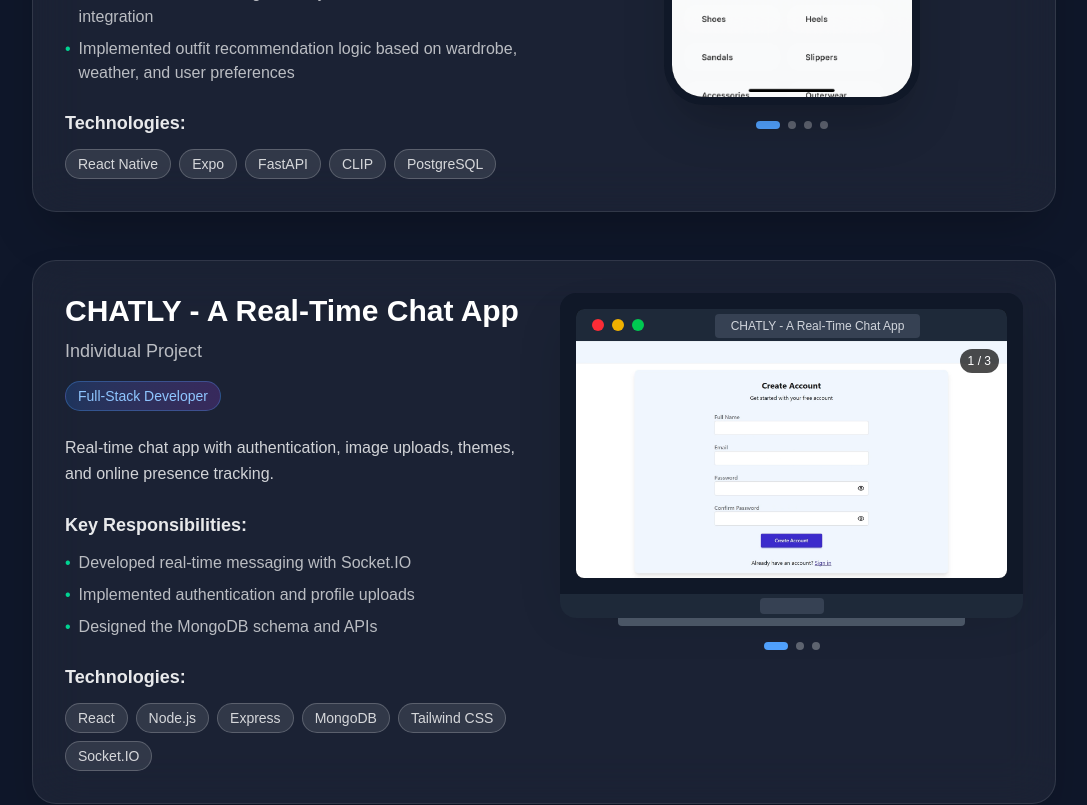
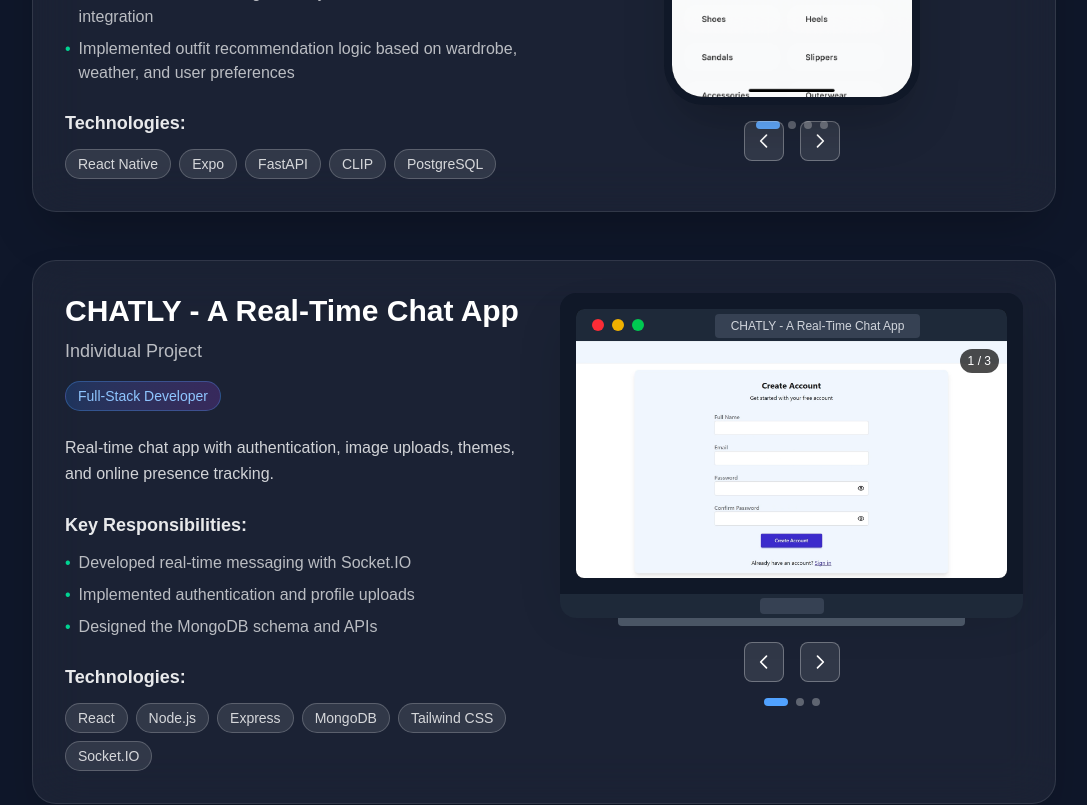
Before and after one commit to SachiniKalansooriya/my-portfolio, a Next.js app: page / in a window 1280 px wide. Shown: the part 5020-5825 px from the top of the page, without its empty margins (96-1183 px from the left). Built offline with nearby package versions, Linux system fonts and the light colour scheme.

Commit message:
change project arrows

```diff
--- a/src/app/page.tsx
+++ b/src/app/page.tsx
@@ -725,32 +725,7 @@ export default function Home() {
                               />
                             </div>
 
-                            {/* Navigation Arrows for Mobile */}
-                            {project.images.length > 1 && (
-                              <>
-                                {/* Previous Button */}
-                                <button
-                                  onClick={() => prevImage(project.id, project.images.length)}
-                                  className="absolute left-2 top-1/2 -translate-y-1/2 w-8 h-8 bg-black/70 hover:bg-black/90 text-white rounded-full flex items-center justify-center opacity-0 group-hover:opacity-100 transition-all duration-300 hover:scale-110 z-20"
-                                  suppressHydrationWarning
-                                >
-                                  <svg className="w-4 h-4" fill="none" stroke="currentColor" viewBox="0 0 24 24">
-                                    <path strokeLinecap="round" strokeLinejoin="round" strokeWidth={2} d="M15 19l-7-7 7-7" />
-                                  </svg>
-                                </button>
 
-                                {/* Next Button */}
-                                <button
-                                  onClick={() => nextImage(project.id, project.images.length)}
-                                  className="absolute right-2 top-1/2 -translate-y-1/2 w-8 h-8 bg-black/70 hover:bg-black/90 text-white rounded-full flex items-center justify-center opacity-0 group-hover:opacity-100 transition-all duration-300 hover:scale-110 z-20"
-                                  suppressHydrationWarning
-                                >
-                                  <svg className="w-4 h-4" fill="none" stroke="currentColor" viewBox="0 0 24 24">
-                                    <path strokeLinecap="round" strokeLinejoin="round" strokeWidth={2} d="M9 5l7 7-7 7" />
-                                  </svg>
-                                </button>
-                              </>
-                            )}
 
                             {/* Image Counter for Mobile */}
                             {project.images.length > 1 && (
@@ -760,6 +735,33 @@ export default function Home() {
                             )}
                           </div>
                         </div>
+
+                        {/* Navigation Arrows for Mobile - Below the frame */}
+                        {project.images.length > 1 && (
+                          <div className="flex justify-center mt-4 space-x-4">
+                            {/* Previous Button */}
+                            <button
+                              onClick={() => prevImage(project.id, project.images.length)}
+                              className="w-10 h-10 bg-white/10 hover:bg-white/20 text-white border border-white/30 rounded-lg flex items-center justify-center transition-all duration-300 hover:scale-110 hover:border-blue-400/50"
+                              suppressHydrationWarning
+                            >
+                              <svg className="w-5 h-5" fill="none" stroke="currentColor" viewBox="0 0 24 24">
+                                <path strokeLinecap="round" strokeLinejoin="round" strokeWidth={2} d="M15 19l-7-7 7-7" />
+                              </svg>
+                            </button>
+
+                            {/* Next Button */}
+                            <button
+                              onClick={() => nextImage(project.id, project.images.length)}
+                              className="w-10 h-10 bg-white/10 hover:bg-white/20 text-white border border-white/30 rounded-lg flex items-center justify-center transition-all duration-300 hover:scale-110 hover:border-blue-400/50"
+                              suppressHydrationWarning
+                            >
+                              <svg className="w-5 h-5" fill="none" stroke="currentColor" viewBox="0 0 24 24">
+                                <path strokeLinecap="round" strokeLinejoin="round" strokeWidth={2} d="M9 5l7 7-7 7" />
+                              </svg>
+                            </button>
+                          </div>
+                        )}
                       </div>
                     ) : (
                       /* Laptop Frame for Web Apps */
@@ -796,35 +798,11 @@ export default function Home() {
                               {/* Navigation Arrows for Laptop */}
                               {project.images.length > 1 && (
                                 <>
-                                  {/* Previous Button */}
-                                  <button
-                                    onClick={() => prevImage(project.id, project.images.length)}
-                                    className="absolute left-2 top-1/2 -translate-y-1/2 w-8 h-8 bg-black/70 hover:bg-black/90 text-white rounded-full flex items-center justify-center opacity-0 group-hover:opacity-100 transition-all duration-300 hover:scale-110 z-20"
-                                    suppressHydrationWarning
-                                  >
-                                    <svg className="w-4 h-4" fill="none" stroke="currentColor" viewBox="0 0 24 24">
-                                      <path strokeLinecap="round" strokeLinejoin="round" strokeWidth={2} d="M15 19l-7-7 7-7" />
-                                    </svg>
-                                  </button>
-
-                                  {/* Next Button */}
-                                  <button
-                                    onClick={() => nextImage(project.id, project.images.length)}
-                                    className="absolute right-2 top-1/2 -translate-y-1/2 w-8 h-8 bg-black/70 hover:bg-black/90 text-white rounded-full flex items-center justify-center opacity-0 group-hover:opacity-100 transition-all duration-300 hover:scale-110 z-20"
-                                    suppressHydrationWarning
-                                  >
-                                    <svg className="w-4 h-4" fill="none" stroke="currentColor" viewBox="0 0 24 24">
-                                      <path strokeLinecap="round" strokeLinejoin="round" strokeWidth={2} d="M9 5l7 7-7 7" />
-                                    </svg>
-                                  </button>
+                                  {/* Image Counter for Laptop */}
+                                  <div className="absolute top-10 right-2 bg-black/70 text-white text-xs px-2 py-1 rounded-full z-20">
+                                    {(currentImageIndex[project.id] || 0) + 1} / {project.images.length}
+                                  </div>
                                 </>
-                              )}
-
-                              {/* Image Counter for Laptop */}
-                              {project.images.length > 1 && (
-                                <div className="absolute top-10 right-2 bg-black/70 text-white text-xs px-2 py-1 rounded-full z-20">
-                                  {(currentImageIndex[project.id] || 0) + 1} / {project.images.length}
-                                </div>
                               )}
                             </div>
                           </div>
@@ -838,6 +816,33 @@ export default function Home() {
                           {/* Laptop Stand */}
                           <div className="bg-gray-600 h-2 rounded-b mx-auto w-3/4 relative"></div>
                         </div>
+
+                        {/* Navigation Arrows for Laptop - Below the frame */}
+                        {project.images.length > 1 && (
+                          <div className="flex justify-center mt-4 space-x-4">
+                            {/* Previous Button */}
+                            <button
+                              onClick={() => prevImage(project.id, project.images.length)}
+                              className="w-10 h-10 bg-white/10 hover:bg-white/20 text-white border border-white/30 rounded-lg flex items-center justify-center transition-all duration-300 hover:scale-110 hover:border-blue-400/50"
+                              suppressHydrationWarning
+                            >
+                              <svg className="w-5 h-5" fill="none" stroke="currentColor" viewBox="0 0 24 24">
+                                <path strokeLinecap="round" strokeLinejoin="round" strokeWidth={2} d="M15 19l-7-7 7-7" />
+                              </svg>
+                            </button>
+
+                            {/* Next Button */}
+                            <button
+                              onClick={() => nextImage(project.id, project.images.length)}
+                              className="w-10 h-10 bg-white/10 hover:bg-white/20 text-white border border-white/30 rounded-lg flex items-center justify-center transition-all duration-300 hover:scale-110 hover:border-blue-400/50"
+                              suppressHydrationWarning
+                            >
+                              <svg className="w-5 h-5" fill="none" stroke="currentColor" viewBox="0 0 24 24">
+                                <path strokeLinecap="round" strokeLinejoin="round" strokeWidth={2} d="M9 5l7 7-7 7" />
+                              </svg>
+                            </button>
+                          </div>
+                        )}
                       </div>
                     )}
 
```
